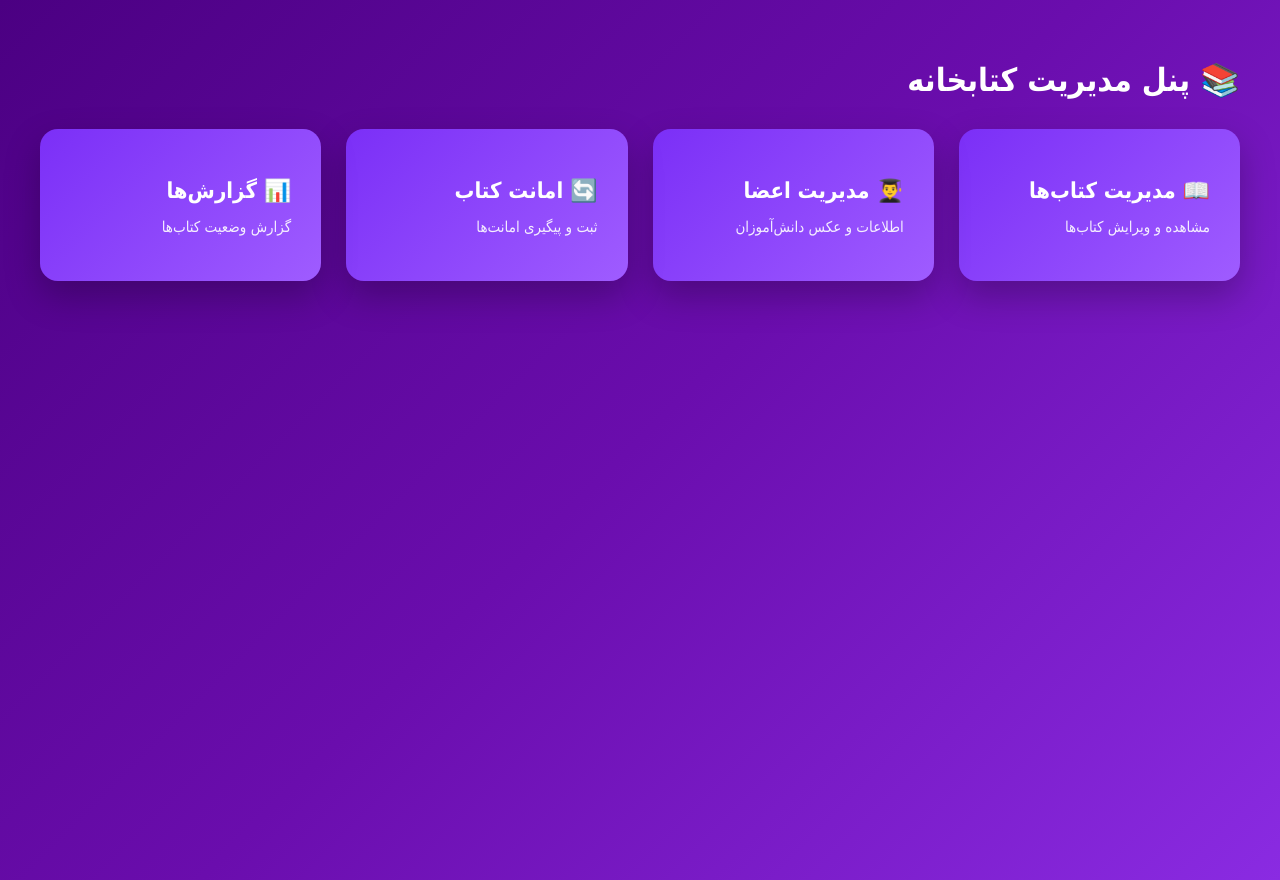
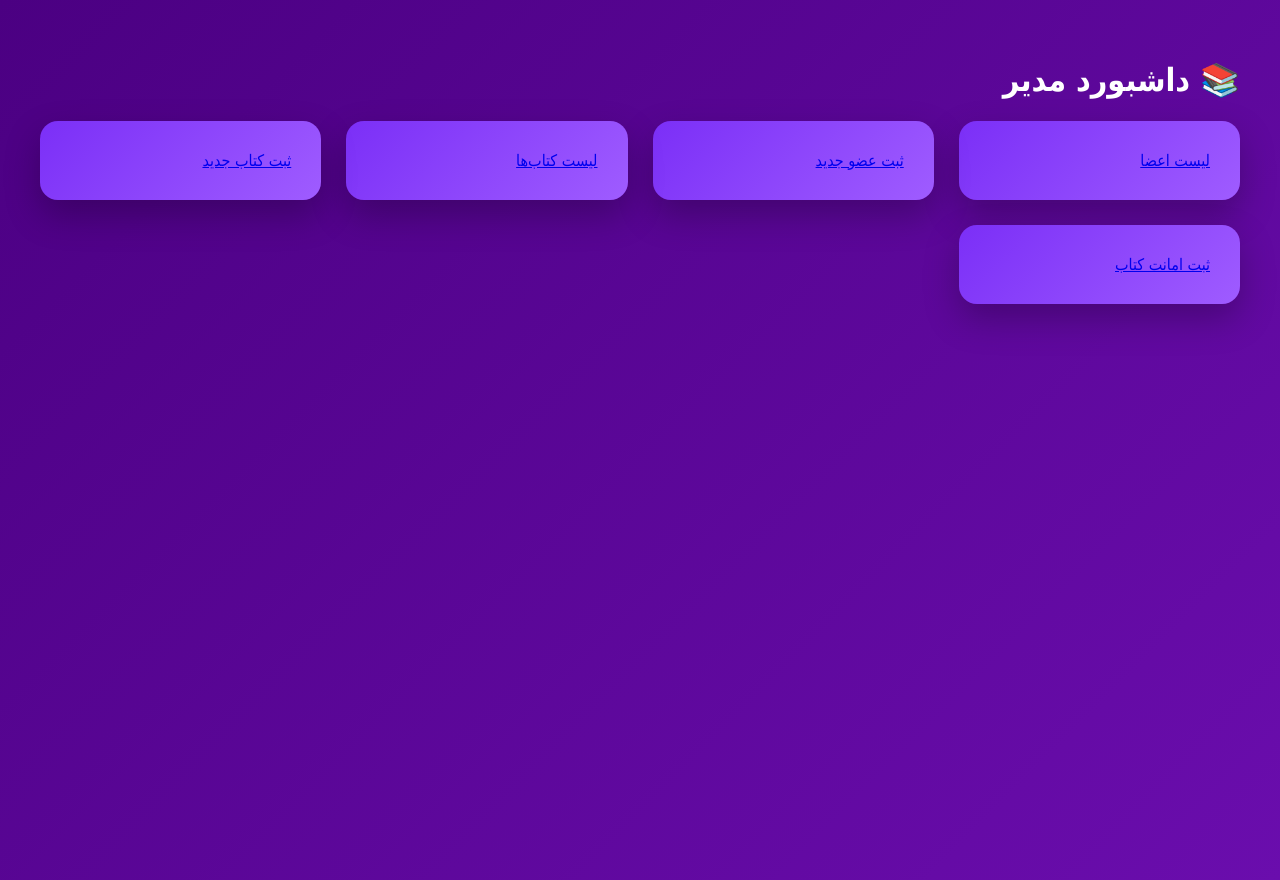
Before and after one commit to arminalvandi/library-management-system, a Python web app: template templates/dashboard.html in a window 1280 px wide. Run offline with Jinja, Linux system fonts and the light colour scheme; the template is opened without the code that fills it, so the values that code supplies are empty.

Commit message:
Update dashboard.html

```diff
--- a/templates/dashboard.html
+++ b/templates/dashboard.html
@@ -2,42 +2,32 @@
 <html lang="fa">
 <head>
     <meta charset="UTF-8">
-    <title>پنل مدیریت کتابخانه</title>
-
-    <!-- لینک به CSS -->
+    <title>داشبورد مدیر</title>
     <link rel="stylesheet" href="../static/css/style.css">
 </head>
 <body>
 
-<div class="dashboard">
-    <h1>📚 پنل مدیریت کتابخانه</h1>
+<div class="page">
+    <h1>📚 داشبورد مدیر</h1>
 
     <div class="cards">
-
-        <div class="card">
-            <h2>📖 مدیریت کتاب‌ها</h2>
-            <p>مشاهده و ویرایش کتاب‌ها</p>
-        </div>
-
-        <div class="card">
-            <h2>👨‍🎓 مدیریت اعضا</h2>
-            <p>اطلاعات و عکس دانش‌آموزان</p>
-        </div>
-
-        <div class="card">
-            <h2>🔄 امانت کتاب</h2>
-            <p>ثبت و پیگیری امانت‌ها</p>
-        </div>
-
-        <div class="card">
-            <h2>📊 گزارش‌ها</h2>
-            <p>گزارش وضعیت کتاب‌ها</p>
-        </div>
-
+        <a href="members.html" class="card-link">
+            <div class="card">لیست اعضا</div>
+        </a>
+        <a href="add_member.html" class="card-link">
+            <div class="card">ثبت عضو جدید</div>
+        </a>
+        <a href="#" class="card-link">
+            <div class="card">لیست کتاب‌ها</div>
+        </a>
+        <a href="#" class="card-link">
+            <div class="card">ثبت کتاب جدید</div>
+        </a>
+        <a href="#" class="card-link">
+            <div class="card">ثبت امانت کتاب</div>
+        </a>
     </div>
 </div>
 
 </body>
 </html>
-
-</htm
```
